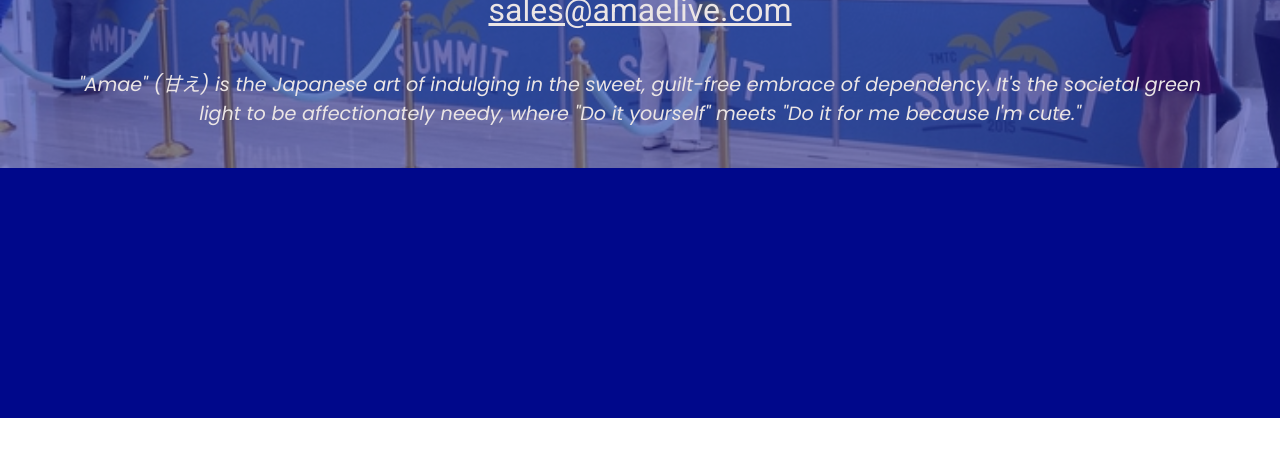
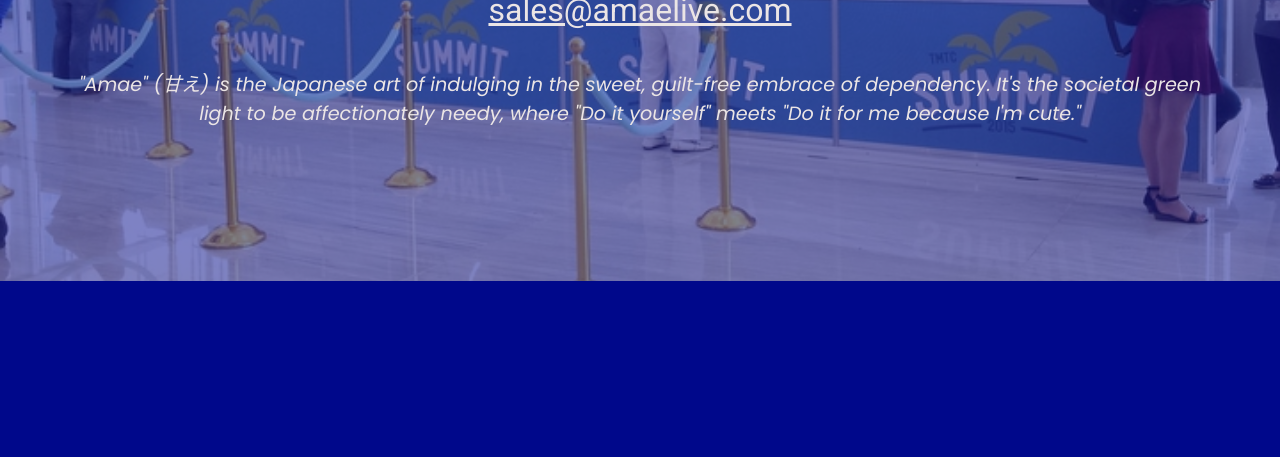
Before and after one commit to Charlyacummins/AmaeLive.io, a plain HTML site: page index.html in a window 1280 px wide. Shown: the part 369-826 px from the top of the page. Before the commit the page ends 800 px from the top, so only its background shows below. Drawn offline with Linux system fonts and the light colour scheme.

Commit message:
Add files via upload

```diff
--- a/landing.css
+++ b/landing.css
@@ -36,7 +36,7 @@ body {
     padding: 0;
     margin: 0;
     bottom: 0;
-    height: 100%;
+    height: 600px;
     overflow: hidden;
 
 
@@ -60,7 +60,7 @@ body {
 
     height: 220px;
     background-color: #00088b;
-    position: absolute;
+    position: relative;
     z-index: 999;
     width: 100%;
     margin-top: 0;
@@ -89,7 +89,7 @@ body {
     align-content: center;
     overflow: hidden;
     width: 100%;
-    height: 100%;
+    height: 100 fw;
     display: inline-block;
     z-index: 1;
     opacity: 0.9;
@@ -101,7 +101,8 @@ body {
     background-repeat: no-repeat;
     background-size: cover;
     z-index: 50;
-    height: 100%;
+    min-height: 650px;
+    max-height: 800px;
     position: relative;
     display: flex;
     overflow: hidden;
```
